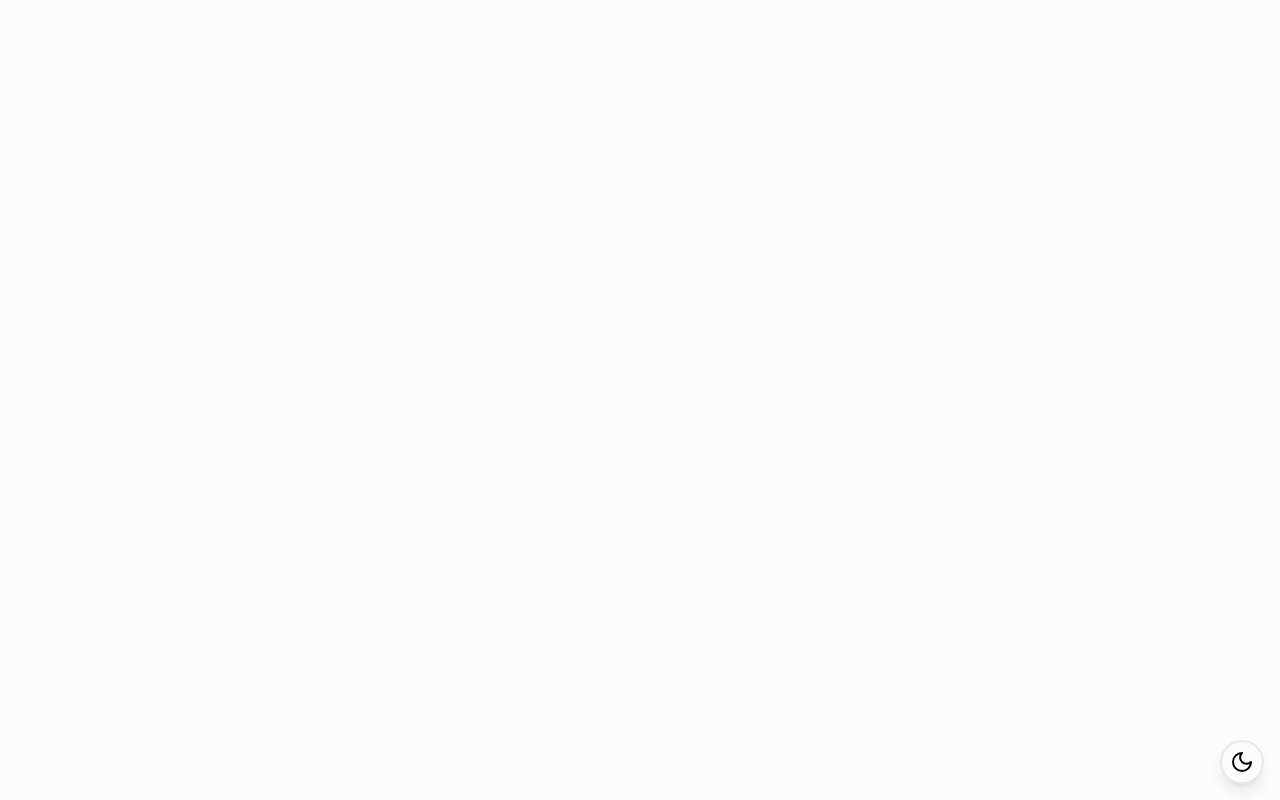
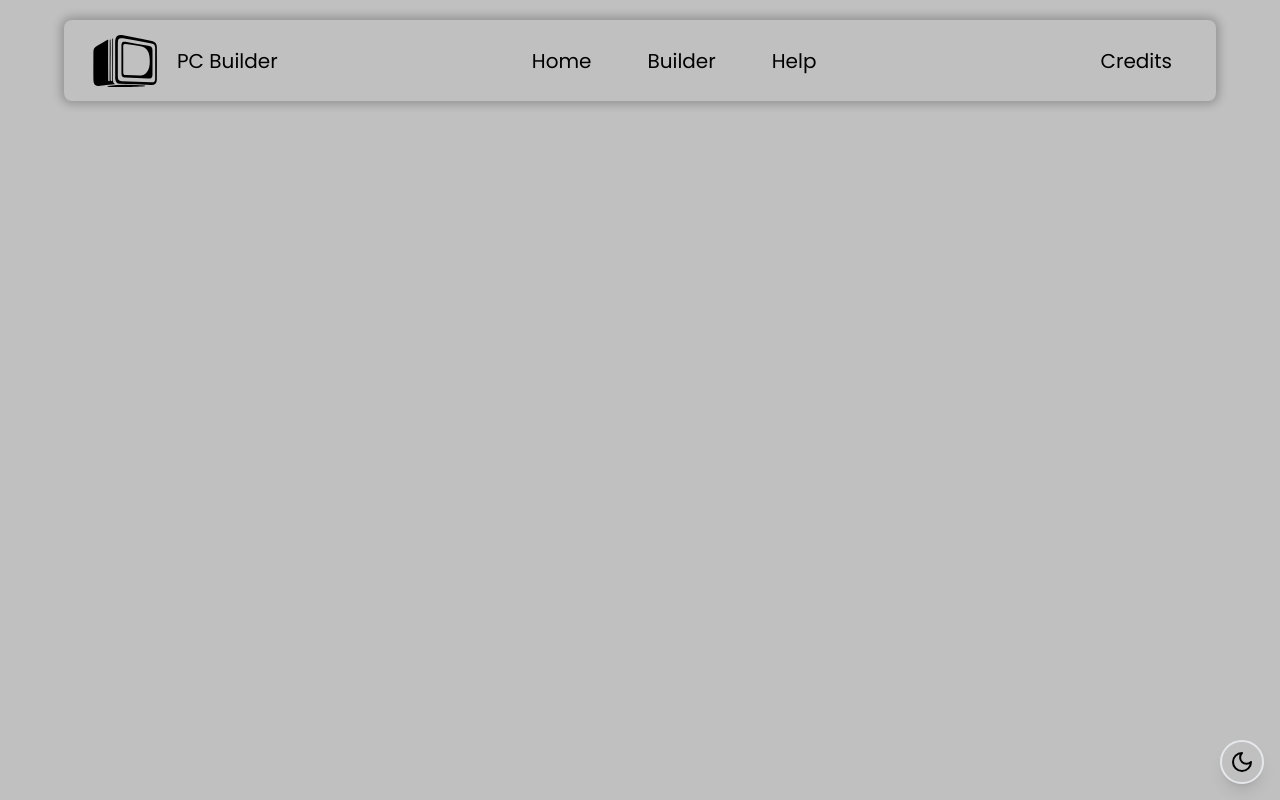
Before and after one commit to artumont/PCBuilder, a Next.js app in the folder frontend/: page / in a window 1280 px wide. Built offline with nearby package versions, Linux system fonts and the light colour scheme.

Commit message:
Add dark and light logo assets, enhance navbar component, and update global styles

```diff
--- a/frontend/src/app/globals.css
+++ b/frontend/src/app/globals.css
@@ -1,3 +1,19 @@
 @tailwind base;
 @tailwind components;
 @tailwind utilities;
+
+.gl-1 {
+    box-shadow: 0 0 10px 3px rgba(255, 255, 255, 0.241);
+}
+
+.light .gl-1 {
+    box-shadow: 0 0 10px 3px rgba(0, 0, 0, 0.241);
+}
+
+.text-xxl {
+    font-size: 1.3rem;
+}
+
+body {
+    font-family: var(--font-poppins);
+}
--- a/frontend/src/app/page.tsx
+++ b/frontend/src/app/page.tsx
@@ -1,9 +1,14 @@
 'use client'
+
+import NavBar from '@/components/navbar'
 
 export default function Home() {
     return (
-        <main className="flex flex-col items-center justify-center w-screen h-screen bg-light dark:bg-dark">
-
+        <main className="flex flex-col items-center w-screen h-screen bg-light dark:bg-dark">
+            <NavBar />
+            <div>
+                {}
+            </div>
         </main>
     );
 }
--- a/frontend/src/components/navbar.tsx
+++ b/frontend/src/components/navbar.tsx
@@ -1 +1,49 @@
 'use client'
+
+import { useState } from 'react'
+import Image from 'next/image'
+
+export default function NavBar() {
+    const [isOpen, setIsOpen] = useState(false);
+
+    const toggleMenu = () => {
+        setIsOpen(!isOpen);
+    };
+
+    return (
+        <div className="flex flex-col lg:flex-row mx-auto w-[85%] lg:w-[90%] my-5 px-7 py-2 bg-light dark:bg-dark gl-1 rounded-lg">
+            <div className="flex items-center justify-between w-full lg:w-auto">
+                <div className="flex items-center">
+                    <Image className='dark:hidden mr-5'
+                        src="/assets/transparent-logo-light.svg"
+                        alt="PCBuilder Logo"
+                        width={65}
+                        height={65}
+                    />
+                    <Image className='hidden dark:block mr-5'
+                        src="/assets/transparent-logo-dark.svg"
+                        alt="PCBuilder Logo"
+                        width={65}
+                        height={65}
+                    />
+                    <h1 className='text-lg md:text-xl lg:text-xl min-w-[100%]'>PC Builder</h1>
+                </div>
+                <button className="lg:hidden p-2" onClick={toggleMenu}>
+                    <svg className="w-6 h-6" fill="none" stroke="currentColor" viewBox="0 0 24 24" xmlns="http://www.w3.org/2000/svg">
+                        <path strokeLinecap="round" strokeLinejoin="round" strokeWidth="2" d="M4 6h16M4 12h16m-7 6h7"></path>
+                    </svg>
+                </button>
+            </div>
+            <div className={`flex-col lg:flex-row lg:flex ${isOpen ? 'flex' : 'hidden'} w-full `}>
+                <div className='flex flex-col lg:flex-row lg:ml-[27%] mr-auto justify-center lg:justify-start'>
+                    <button className='p-4 mx-3 text-left text-lg md:text-xl lg:text-xl'>Home</button>
+                    <button className='p-4 mx-3 text-left text-lg md:text-xl lg:text-xl'>Builder</button>
+                    <button className='p-4 mx-3 text-left text-lg md:text-xl lg:text-xl'>Help</button>
+                </div>
+                <div className='flex'>
+                    <button className='p-4 mx-3 lg:mx-0 text-left text-lg md:text-xl lg:text-xl'>Credits</button>
+                </div>
+            </div>
+        </div>
+    );
+}
--- a/frontend/tailwind.config.ts
+++ b/frontend/tailwind.config.ts
@@ -15,8 +15,8 @@ export default {
           secondary: '#222222'
         },
         light: {
-          DEFAULT: '#fcfcfc',
-          secondary: '#c4c4c4'
+          DEFAULT: '#c0c0c0',
+          secondary: '#929292'
         }
       },
     },
```
Also changed, not shown: frontend/public/assets/transparent-logo-dark.svg (added), frontend/public/assets/transparent-logo-light.svg (added).
